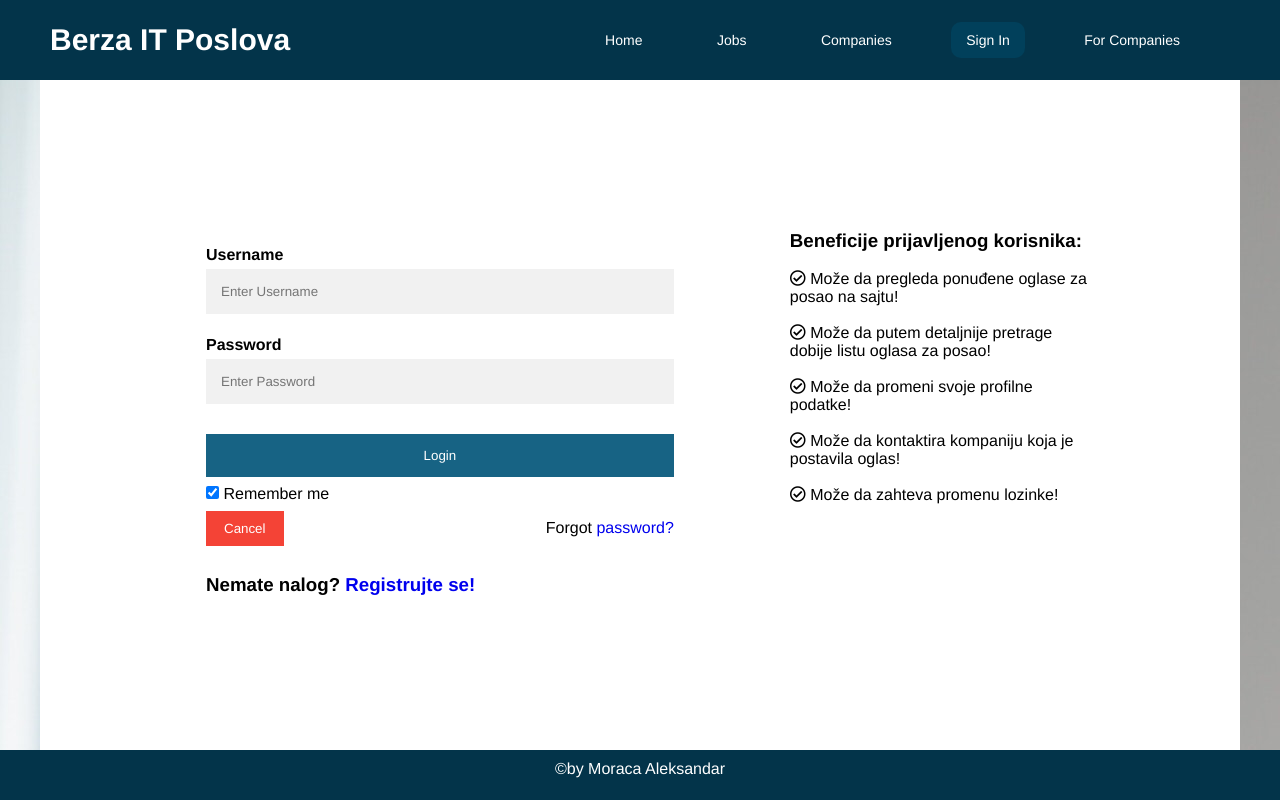
After one commit to AleksandarMoraca/Berza_IT_Poslova, a PHP site: page /SignInEmployees.php in a window 1280 px wide. The commit adds this page. Run offline with PHP 8.4, Linux system fonts and the light colour scheme; some libraries are stand-ins or nearby versions.

Commit message:
Add files via upload

```diff
--- /dev/null
+++ b/SignInEmployees.php
@@ -0,0 +1,86 @@
+<!DOCTYPE html>
+<html lang="en">
+<head>
+    <meta charset="UTF-8">
+    <title> Home </title>
+    <meta name="viewport" content="width=device-width, initial-scale=1.0">
+    <meta name="author" content="Aleksandar Moraca">
+    <meta name="description" content="">
+    <meta name="keywords" content="">
+    <link rel="stylesheet" type="text/css" href="style.css">
+    <link rel="stylesheet" href="https://cdnjs.cloudflare.com/ajax/libs/font-awesome/5.15.1/css/all.min.css">
+    <script
+            src="https://code.jquery.com/jquery-3.6.0.slim.min.js"
+            integrity="sha256-u7e5khyithlIdTpu22PHhENmPcRdFiHRjhAuHcs05RI="
+            crossorigin="anonymous">
+
+    </script>
+    <script src="https://cdn.jsdelivr.net/npm/select2@4.1.0-rc.0/dist/js/select2.min.js"></script>
+    <link href="https://cdn.jsdelivr.net/npm/select2@4.1.0-rc.0/dist/css/select2.min.css" rel="stylesheet" />
+</head>
+<body>
+
+<nav>
+    <input type="checkbox" id="check">
+    <label for="check" class="checkbtn">
+        <i class="fas fa-bars"></i>
+    </label>
+    <label class="logo">
+        <b class="moraca">Berza IT Poslova</b>
+    </label>
+    <ul>
+        <li><a href="index.php" > Home </a></li>
+        <li><a href="Jobs.php"> Jobs </a></li>
+        <li><a href="Companies.php"> Companies </a></li>
+        <li><a href="SignInEmployees.php" class="active">Sign In</a></li>
+        <li><a href="SignInCompanies.php">For Companies</a></li>
+
+    </ul>
+    </nav>
+
+<div class="container2">
+    <div class="sign-in">
+        <form action="sign-in.php" method="post">
+            <div class="login">
+                <label for="uname"><b>Username</b></label>
+                <input type="text" placeholder="Enter Username" name="uname" required>
+
+                <label for="psw"><b>Password</b></label>
+                <input type="password" placeholder="Enter Password" name="psw" required>
+
+                <button type="submit" class="sign-in-button">Login</button>
+                <label>
+                    <input type="checkbox" checked="checked" name="remember"> Remember me
+                </label>
+            </div>
+
+            <div class="buttons">
+                <button type="button" class="cancel-btn-sign-in">Cancel</button>
+                <span class="psw">Forgot <a href="#">password?</a></span><br>
+            </div>
+        </form>
+        <h3 class="no-account">Nemate nalog?<a href="register.php"> Registrujte se!</a> </h3>
+    </div>
+    <div class="sign-in-benefits">
+        <h3>Beneficije prijavljenog korisnika:</h3><br>
+        <ul class="benefits">
+            <li><i class="far fa-check-circle"></i>
+            Može da pregleda ponuđene oglase za posao na sajtu!</li><br>
+            <li><i class="far fa-check-circle"></i>
+            Može da putem detaljnije pretrage dobije listu oglasa za posao!</li><br>
+            <li><i class="far fa-check-circle"></i>
+            Može da promeni svoje profilne podatke!</li><br>
+            <li><i class="far fa-check-circle"></i>
+            Može da kontaktira kompaniju koja je postavila oglas!</li><br>
+            <li><i class="far fa-check-circle"></i>
+            Može da zahteva promenu lozinke!</li>
+        </ul>
+    </div>
+
+</div>
+<footer class="foot">
+    &copy;by Moraca Aleksandar
+</footer>
+
+</body>
+</html>
--- a/style.css
+++ b/style.css
@@ -13,8 +13,8 @@ body {
     font-family: sans-serif;
     min-height: 100vh;
     position: relative;
-    color: #1c698e;
-
+    background-image: url("bg1.jpg");
+    background-repeat: no-repeat;
 
 }
 
@@ -37,12 +37,12 @@ nav {
 
 nav ul {
     float: left;
-    margin-left: 200px;
+    margin-left: 230px;
 }
 nav ul li {
     display: inline-block;
     line-height: 80px;
-    margin: 0 5px;
+    margin: 0 20px;
 }
 nav ul li a {
     color: #ffffff;
@@ -138,11 +81,187 @@ nav a:hover {
    text-align: center;
 }
 
+.city {
+    padding: 50px;
+
+}
+.city-search {
+    width: 300px;
+    height: auto;
+}
+
+.submit-button {
+    background-color: #176384;
+    color: white;
+    padding: 14px 20px;
+    border: none;
+    cursor: pointer;
+    width: 70px;
+
+
+}
+
+
+.container2 {
+    display: flex;
+    margin: auto;
+    width: 1200px;
+    padding: 150px;
+    background-color: #ffffff;
+    height: auto;
+}
+
+/* Full-width inputs */
+input[type=text], input[type=password] {
+    width: 100%;
+    padding: 12px 20px;
+    margin: 8px 0;
+    display: inline-block;
+    border: 1px solid #ccc;
+    box-sizing: border-box;
+}
+
+/* Set a style for all buttons */
+.sign-in-button {
+    background-color: #176384;
+    color: white;
+    padding: 14px 20px;
+    margin: 8px 0;
+    border: none;
+    cursor: pointer;
+    width: 100%;
+}
+
+/* Add a hover effect for buttons */
+.sign-in-button:hover {
+    opacity: 0.8;
+}
+
+/* Extra style for the cancel button (red) */
+.cancel-btn-sign-in {
+    width: auto;
+    padding: 10px 18px;
+    background-color: #f44336;
+    margin: 8px 0;
+    border: none;
+    cursor: pointer;
+    color: white;
+}
+
+
+/* Add padding to login */
+.sign-in {
+    padding: 16px;
+    display: block;
+}
+
+/* The "Forgot password" text */
+span.psw {
+    float: right;
+    padding-top: 16px;
+}
+
+.no-account {
+    padding-top: 20px;
+}
+
+/* Change styles for span and cancel button on extra small screens */
+@media screen and (max-width: 300px) {
+    span.psw {
+        display: block;
+        float: none;
+    }
+    .cancel-btn-sign-in {
+        width: 100%;
+    }
+}
+
+.sign-in-benefits{
+    display: block;
+    padding-left: 100px;
+}
+
+.container3 {
+    display: flex;
+    margin: auto;
+    width: 1200px;
+    padding: 100px;
+    background-color: #ffffff;
+    height: auto;
+}
+
+/* Full-width input fields */
+input[type=text], input[type=password] {
+    width: 100%;
+    padding: 15px;
+    margin: 5px 0 22px 0;
+    display: inline-block;
+    border: none;
+    background: #f1f1f1;
+}
+
+input[type=text]:focus, input[type=password]:focus {
+    background-color: #ddd;
+    outline: none;
+}
+
+
+
+/* Set a style for all buttons */
+.signupbtn {
+    background-color: #176384;
+    color: white;
+    padding: 14px 20px;
+    margin: 8px 0;
+    border: none;
+    cursor: pointer;
+    width: 100%;
+    opacity: 0.9;
+}
+
+
+
+/* Extra styles for the cancel button */
+.cancel-btn-sign-up {
+    padding: 14px 20px;
+    background-color: #f44336;
+    margin: 8px 0;
+    opacity: 0.9;
+    color: white;
+    border: none;
+    cursor: pointer;
+    width: 100%;
+}
+
+/* Float cancel and signup buttons and add an equal width */
+.cancel-btn-sign-up, .signupbtn {
+    float: left;
+    width: 50%;
+}
+
+/* Add padding to container elements */
+.sign-up {
+    padding: 16px;
+}
+
+/* Clear floats */
+.clearfix::after {
+    content: "";
+    clear: both;
+    display: table;
+
+}
+
+/* Change styles for cancel button and signup button on extra small screens */
+@media screen and (max-width: 300px) {
+    .cancel-btn-sign-up, .signupbtn {
+        width: 100%;
+    }
+}
+
 
 
 /* Footer */
-
-
 .foot {
     position: fixed;
     left: 0;
```
Also changed, not shown: other parts of style.css (+0 -57 lines), index.php (+4 -11 lines), register.php (added, +74 -0 lines), bg1.jpg (added).
